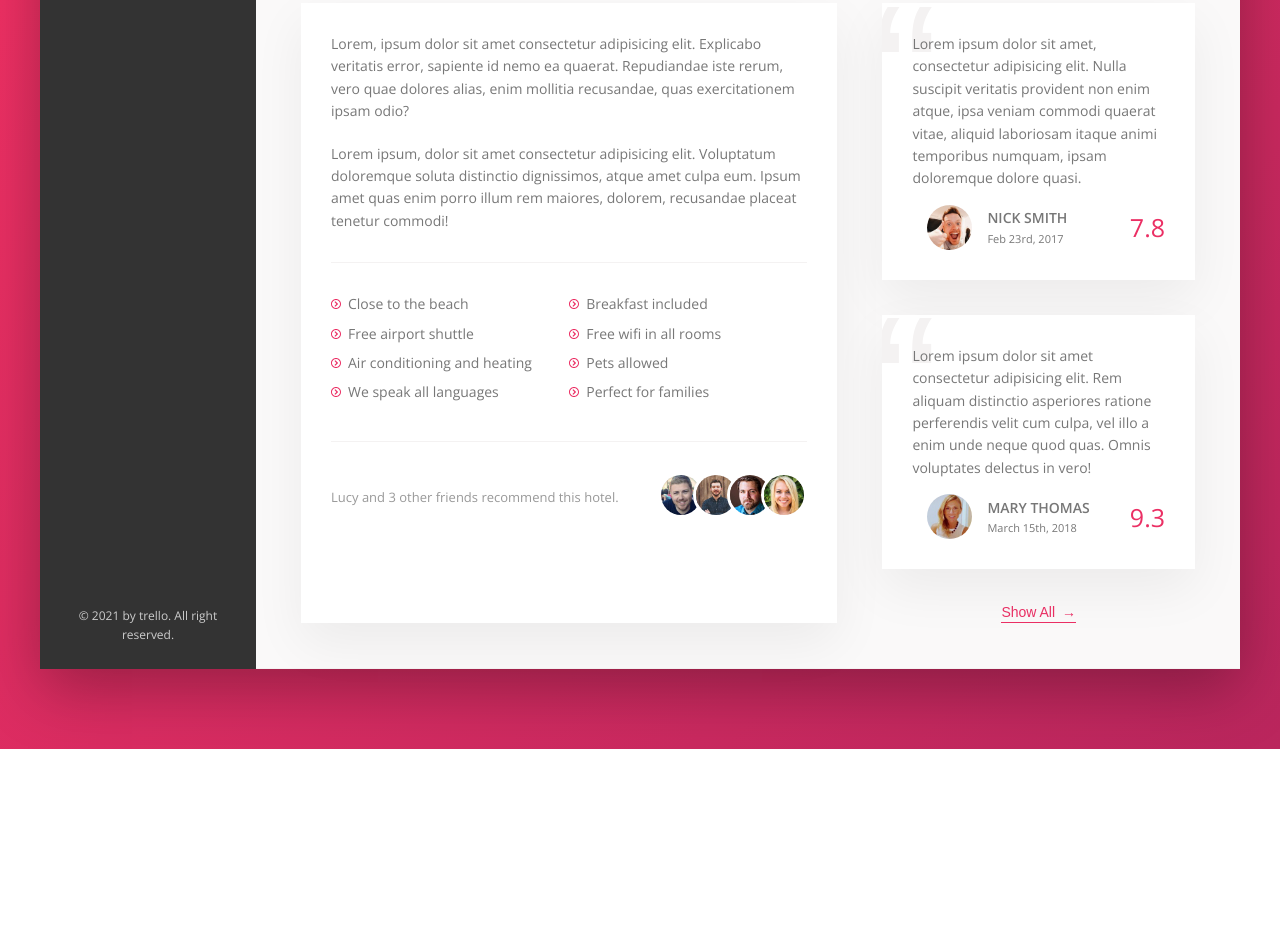
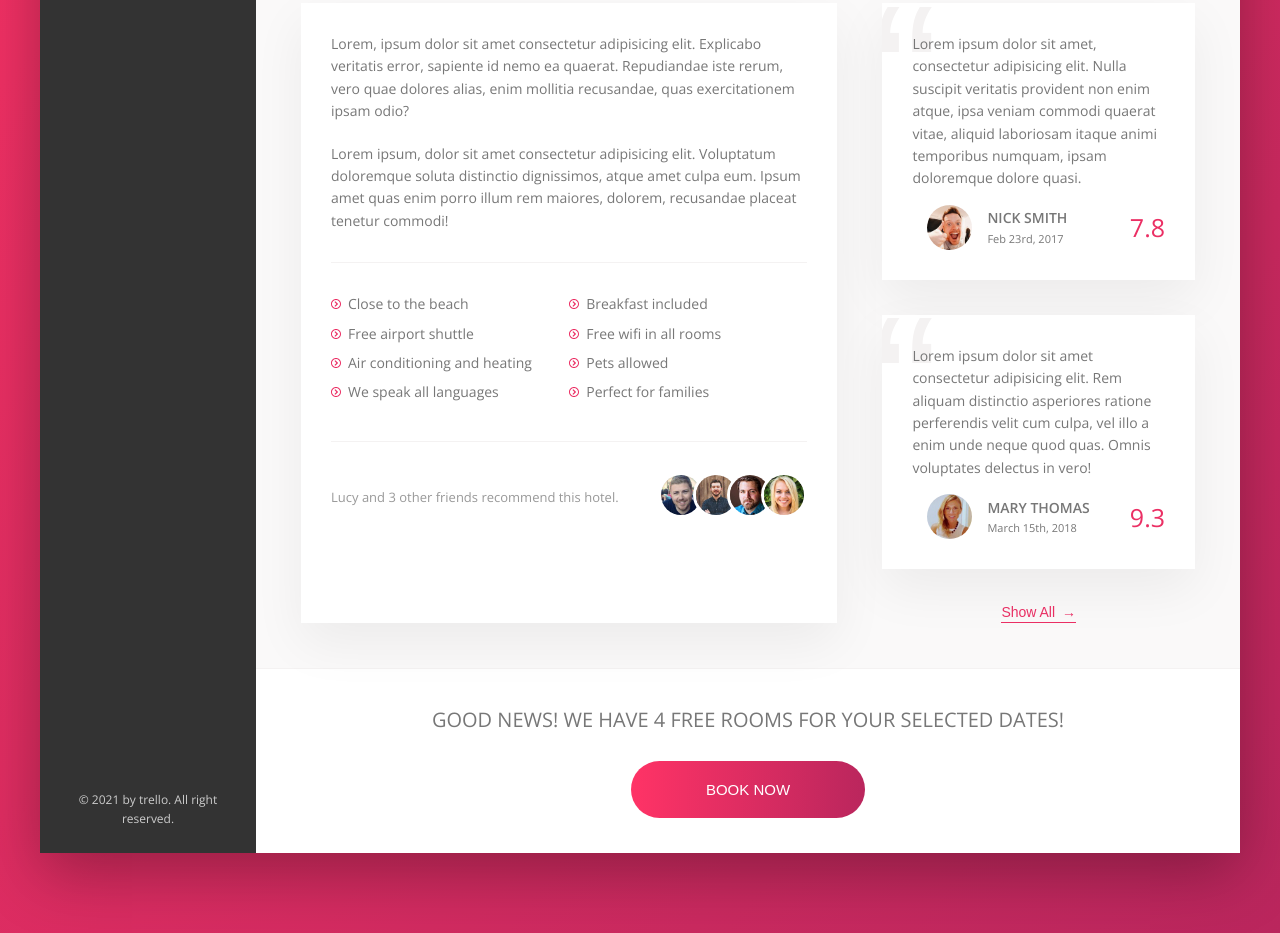
Before and after one commit to XenderMd/Trello_Flex, a website: page index.html in a window 1280 px wide. Shown: the part 644-1577 px from the top of the page. Before the commit the page ends 1393 px from the top, so only its background shows below. Drawn offline with nearby package versions, Linux system fonts and the light colour scheme.

Commit message:
Building the CTA section

```diff
--- a/index.html
+++ b/index.html
@@ -226,8 +226,20 @@
                             </figure>
 
                             <button class="btn-inline">Show All <span>&rarr;</span></button>
+                        </div>
 
-                        </div>
+                    </div>
+
+                    <div class="cta">
+
+                        <h2 class="cta__book-now">
+                            Good news! We have 4 free rooms for your selected dates!
+                        </h2>
+
+                        <button class="btn">
+                            <span class="btn__visible">Book now</span>
+                            <span class="btn__invisible">Only 4 rooms left</span>
+                        </button>
 
                     </div>
 
--- a/sass/components/_components.scss
+++ b/sass/components/_components.scss
@@ -498,3 +498,72 @@
         font-weight: 300;
     }
 }
+
+//////////////////////////////////////////////////////////////////////////////////////////////////////////////////////////////////////////////////////////////
+//CALL TO ACTION
+
+.cta{
+    padding: 3.5rem 0;
+    text-align: center;
+
+    &__book-now{
+        text-transform: uppercase;
+        font-size: 2rem;
+        font-weight: 300;
+        margin-bottom: 2.5rem;
+    }
+}
+
+
+//////////////////////////////////////////////////////////////////////////////////////////////////////////////////////////////////////////////////////////////
+//BUTTON
+
+.btn{
+
+    font-size: 1.5rem;
+    font-weight: 300;
+    border:none;
+    text-transform: uppercase;
+    border-radius: 100px;
+    background-image: linear-gradient(to right, var(--color-primary-light), var(--color-primary-dark));
+    color:#fff;
+    position: relative;
+    overflow: hidden;
+    cursor: pointer;
+
+    &:hover{
+        background-image: linear-gradient(to left, var(--color-primary-light), var(--color-primary-dark));
+    }
+
+    &:focus{
+        outline: none;
+        animation: pulsate 1s infinite;
+    }
+
+    & > * {
+        display: inline-block;
+        height: 100%;
+        width: 100%;
+        transition: all 0.2s;
+    }
+
+    &__visible{
+
+        padding: 2rem 7.5rem;
+    }
+
+    &__invisible{
+        position: absolute;
+        padding: 2rem 0;
+        left: 0;
+        top: -100%;
+    }
+
+    &:hover &__visible{
+        transform: translateY(100%);
+    }
+
+    &:hover &__invisible{
+        top:0;
+    }
+}
--- a/sass/layout/_layout.scss
+++ b/sass/layout/_layout.scss
@@ -58,6 +58,7 @@
 }
 
 .user-reviews{
+
     flex-grow: 1;
 
     display: flex;
```
Also changed, not shown: css/style.css.
